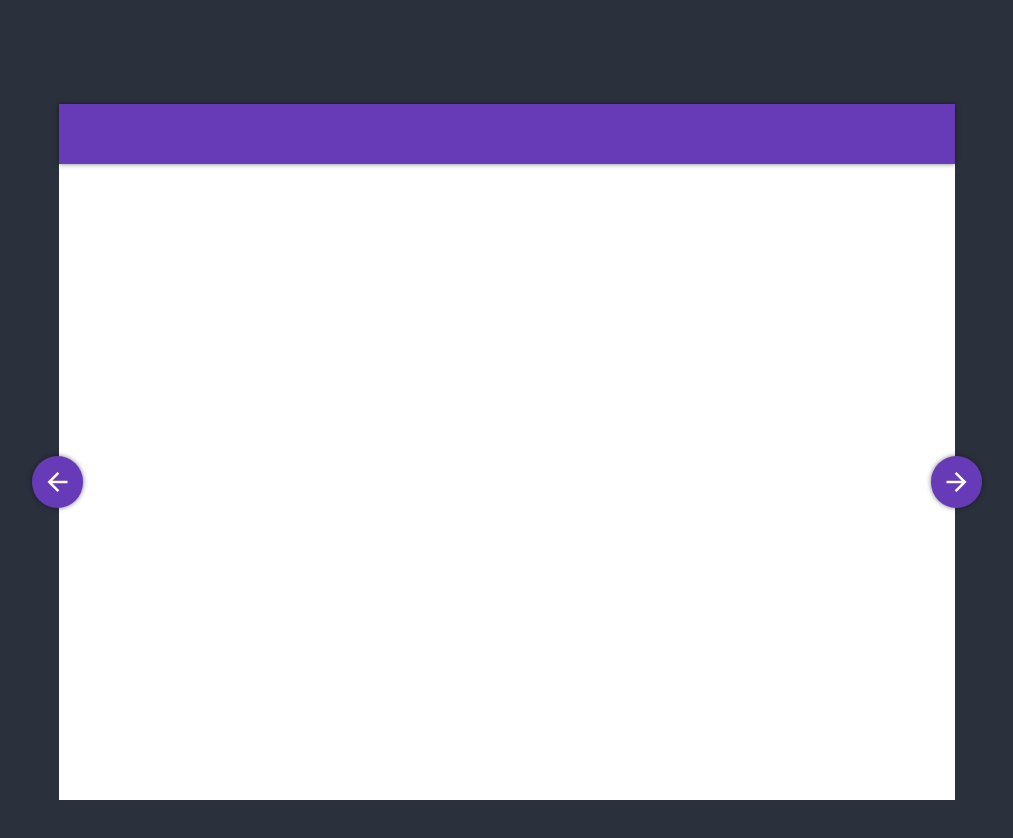
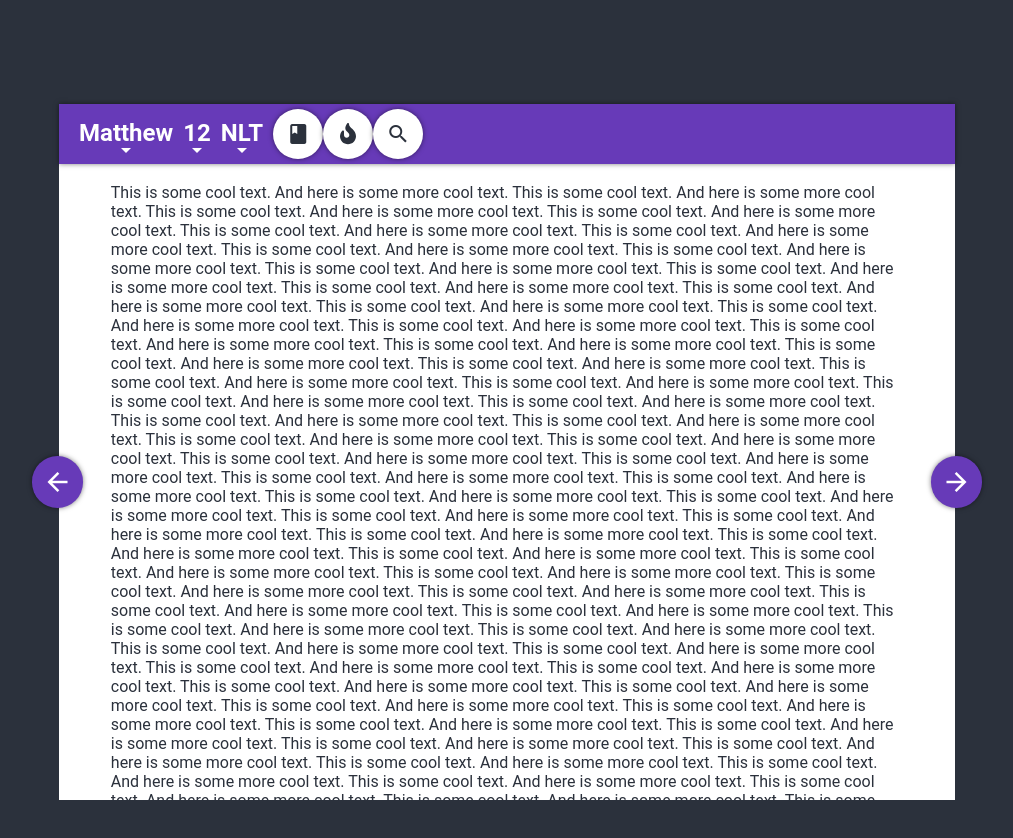
Before and after one commit to sethmfuller/seek, a Vue app: page / in a window 1280 px wide. Shown: the top 838 px of the page, without its empty margins (133-1146 px from the left). After the commit the page ends 800 px from the top, so only its background shows below. Built offline with nearby package versions, Linux system fonts and the light colour scheme.

Commit message:
Created structure of bible view, and worked on navigation bar

```diff
--- a/index.html
+++ b/index.html
@@ -4,6 +4,7 @@
     <meta charset="utf-8">
     <meta name="viewport" content="width=device-width,initial-scale=1.0">
     <link href="https://fonts.googleapis.com/icon?family=Material+Icons" rel="stylesheet">
+    <script defer src="https://use.fontawesome.com/releases/v5.0.6/js/all.js"></script>
     <title>seek.com</title>
   </head>
   <body>
--- a/src/App.vue
+++ b/src/App.vue
@@ -1,6 +1,8 @@
 <template>
   <div id="app">
-    <main-view></main-view>
+    <main-view
+      :display="display">
+    </main-view>
   </div>
 </template>
 
@@ -9,8 +11,16 @@ import MainView from './components/MainView.vue'
 
 export default {
   name: 'App',
+
   components: {
     MainView
+  },
+
+  data() {
+    return {
+      display: 'bible'
+    }
+
   }
 }
 </script>
--- a/src/components/Bible.vue
+++ b/src/components/Bible.vue
@@ -1,8 +1,92 @@
 <template>
-    <p>
+        <p>
+            <br>
+            This is some cool text. And here is some more cool text.
+            This is some cool text. And here is some more cool text.
+            This is some cool text. And here is some more cool text.
+            This is some cool text. And here is some more cool text.
+            This is some cool text. And here is some more cool text.
+            This is some cool text. And here is some more cool text.
+            This is some cool text. And here is some more cool text.
+            This is some cool text. And here is some more cool text.
+            This is some cool text. And here is some more cool text.
+            This is some cool text. And here is some more cool text.
+            This is some cool text. And here is some more cool text.
+            This is some cool text. And here is some more cool text.
+            This is some cool text. And here is some more cool text.
+            This is some cool text. And here is some more cool text.
+            This is some cool text. And here is some more cool text.
+            This is some cool text. And here is some more cool text.
+            This is some cool text. And here is some more cool text.
+            This is some cool text. And here is some more cool text.
+            This is some cool text. And here is some more cool text.
+            This is some cool text. And here is some more cool text.
+            This is some cool text. And here is some more cool text.
+            This is some cool text. And here is some more cool text.
+            This is some cool text. And here is some more cool text.
+            This is some cool text. And here is some more cool text.
+            This is some cool text. And here is some more cool text.
+            This is some cool text. And here is some more cool text.
+            This is some cool text. And here is some more cool text.
+            This is some cool text. And here is some more cool text.
+            This is some cool text. And here is some more cool text.
+            This is some cool text. And here is some more cool text.
+            This is some cool text. And here is some more cool text.
+            This is some cool text. And here is some more cool text.
+            This is some cool text. And here is some more cool text.
+            This is some cool text. And here is some more cool text.
+            This is some cool text. And here is some more cool text.
+            This is some cool text. And here is some more cool text.
+            This is some cool text. And here is some more cool text.
+            This is some cool text. And here is some more cool text.
+            This is some cool text. And here is some more cool text.
+            This is some cool text. And here is some more cool text.
+            This is some cool text. And here is some more cool text.
+            This is some cool text. And here is some more cool text.
+            This is some cool text. And here is some more cool text.
+            This is some cool text. And here is some more cool text.
+            This is some cool text. And here is some more cool text.
+            This is some cool text. And here is some more cool text.
+            This is some cool text. And here is some more cool text.
+            This is some cool text. And here is some more cool text.
+            This is some cool text. And here is some more cool text.
+            This is some cool text. And here is some more cool text.
+            This is some cool text. And here is some more cool text.
+            This is some cool text. And here is some more cool text.
+            This is some cool text. And here is some more cool text.
+            This is some cool text. And here is some more cool text.
+            This is some cool text. And here is some more cool text.
+            This is some cool text. And here is some more cool text.
+            This is some cool text. And here is some more cool text.
+            This is some cool text. And here is some more cool text.
+            This is some cool text. And here is some more cool text.
+            This is some cool text. And here is some more cool text.
+            This is some cool text. And here is some more cool text.
+            This is some cool text. And here is some more cool text.
+            This is some cool text. And here is some more cool text.
+            This is some cool text. And here is some more cool text.
+            This is some cool text. And here is some more cool text.
+            This is some cool text. And here is some more cool text.
+            This is some cool text. And here is some more cool text.
+            This is some cool text. And here is some more cool text.
+            This is some cool text. And here is some more cool text.
+            This is some cool text. And here is some more cool text.
+            This is some cool text. And here is some more cool text.
+            This is some cool text. And here is some more cool text.
+            This is some cool text. And here is some more cool text.
+            This is some cool text. And here is some more cool text.
+            This is some cool text. And here is some more cool text.
+            This is some cool text. And here is some more cool text.
+            This is some cool text. And here is some more cool text.
+            This is some cool text. And here is some more cool text.
+            This is some cool text. And here is some more cool text.
+            This is some cool text. And here is some more cool text.
+            This is some cool text. And here is some more cool text.
+            This is some cool text. And here is some more cool text.
+            This is some cool text. And here is some more cool text.
+            This is some cool text. And here is some more cool text.
 
-    </p>
-
+        </p>
 </template>
 
 <script>
@@ -13,11 +97,14 @@ name: 'bible'
 </script>
 
 <style>
-
 p
 {
- width: 100%;
- height:100%;
- margin: 0px;
+    height: 100%;
+    width: 100%;
+    margin: 0px;
+    color: #2B313C;
+    display: flex;
+    text-align: start;
+    overflow-y: scroll;
 }
 </style>
--- a/src/components/MainContent.vue
+++ b/src/components/MainContent.vue
@@ -1,8 +1,16 @@
 <template>
   <div>
-      <bible></bible>
-      <verse></verse>
-      <search></search>
+      <bible
+        v-if="this.display=='bible'">
+      </bible>
+
+      <verse
+        v-if="this.display=='verse'">
+      </verse>
+
+      <search
+        v-if="this.display=='search'">
+      </search>
   </div>
 </template>
 
@@ -20,6 +28,11 @@ components: {
   Verse,
   Search,
   DropDown
+},
+
+props: ['display'],
+
+computed: {
 }
 
 }
--- a/src/components/MainView.vue
+++ b/src/components/MainView.vue
@@ -3,7 +3,9 @@
     <navigation></navigation>
     <div id="container">
       <div class="chapter-button" id="left-chapter-button"><i class="material-icons">arrow_back</i></div>
-      <main-content></main-content>
+      <main-content
+        :display="display">
+      </main-content>
       <div class="chapter-button" id="right-chapter-button"><i class="material-icons">arrow_forward</i></div>
     </div>
   </main>
@@ -20,7 +22,9 @@ export default {
   components: {
     Navigation,
     MainContent
-}
+  },
+
+  props: ['display'],
 
 }
 </script>
--- a/src/components/Navigation.vue
+++ b/src/components/Navigation.vue
@@ -1,6 +1,33 @@
 <template>
   <nav>
+    <div id="book-selections">
+      <div class="selection">
+        <h2>Matthew</h2>
+        <i class="material-icons dropdowns">arrow_drop_down</i>
+      </div>
+      <div class="selection">
+        <h2>12</h2>
+        <i class="material-icons dropdowns">arrow_drop_down</i>
+      </div>
+      <div class="selection">
+        <h2>NLT</h2>
+        <i class="material-icons dropdowns">arrow_drop_down</i>
+      </div>
+    </div>
 
+    <div id="site-navigation">
+
+      <div class="nav-button">
+        <i class="material-icons site-navs">book</i>
+      </div>
+      <div class="nav-button">
+        <i class="fas fa-fire fa-lg"></i>
+      </div>
+      <div class="nav-button">
+        <i class="material-icons site-navs">search</i>
+      </div>
+
+    </div>
   </nav>
 </template>
 
@@ -18,6 +45,58 @@ nav
     height: 60px;
     background-color: #673AB8;
     box-shadow: 0 0 5px rgba(0,0,0,.5);
+    display: flex;
+    align-items: center;
+}
+
+#site-navigation
+{
+  display: flex;
+}
+
+.site-navs
+{
+  font-size: 24px;
+}
+
+.nav-button
+{
+  width: 50px;
+  height: 50px;
+  display: flex;
+  align-items: center;
+  justify-content: center;
+  border-radius: 55px;
+  background-color: white;
+  color: #2B313C;
+  box-shadow: 0 0 5px rgba(0,0,0,.5);
+  cursor: pointer;
+}
+
+
+h2
+{
+  margin: 0px;
+}
+
+.dropdowns
+{
+  margin-top: -10px;
+}
+
+#book-selections
+{
+  height: 50px;
+  display: flex;
+  justify-content: center;
+  cursor: pointer;
+  margin-top: 20px;
+  margin-left: 20px;
+}
+
+.selection
+{
+  margin-right: 10px;
 }
 
 </style>
```
